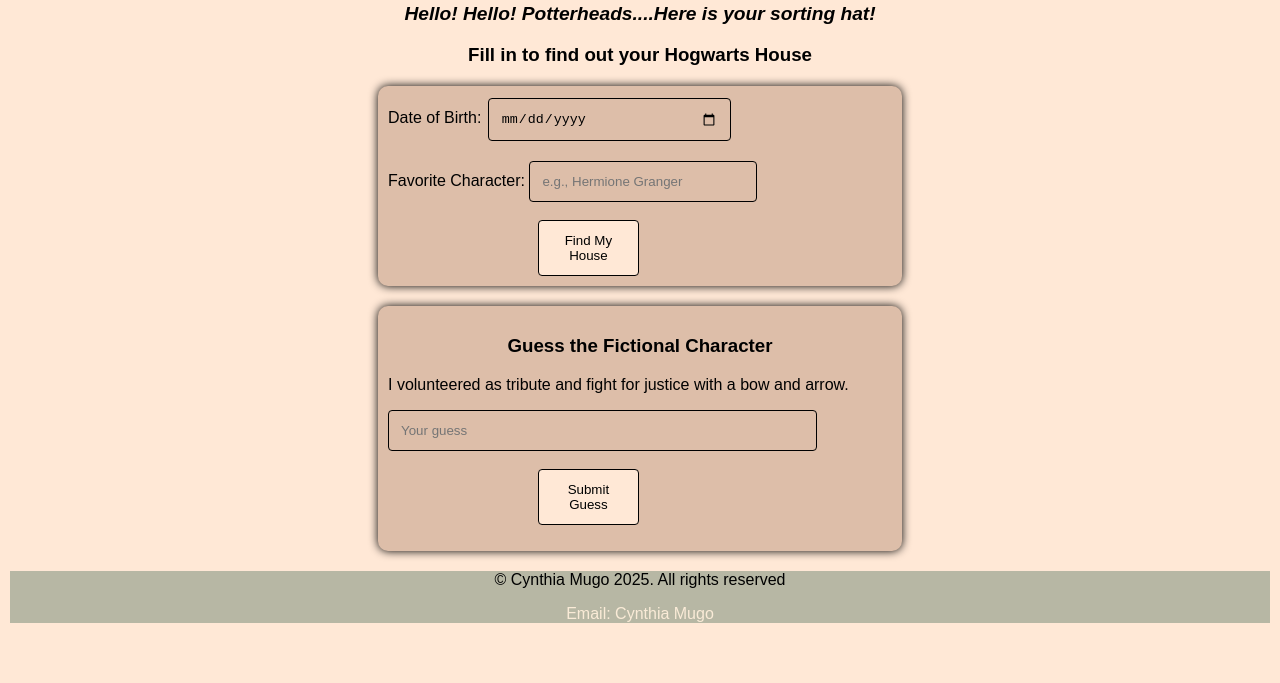
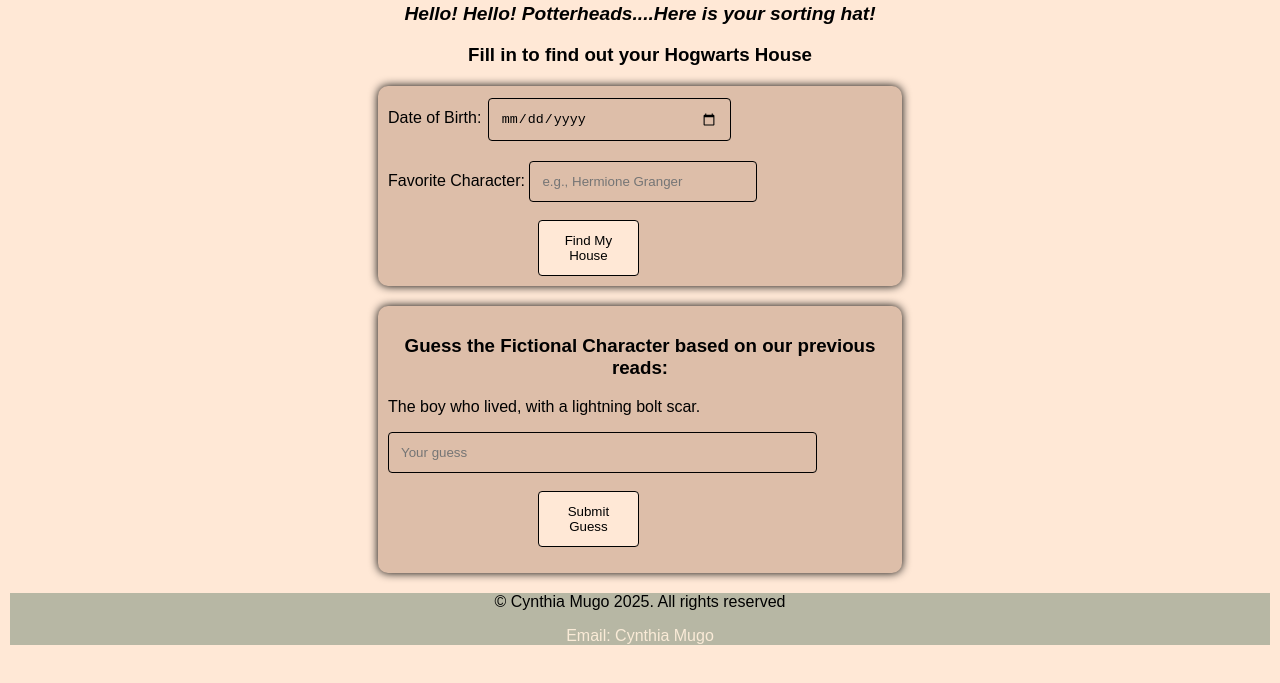
Before and after one commit to CynthiaMugo/Foundations-final, a plain HTML site: page fun.html in a window 1280 px wide. Shown: the part 103-786 px from the top of the page. Drawn offline with Linux system fonts and the light colour scheme.

Commit message:
Update guess game with improved prompt

```diff
--- a/fun.html
+++ b/fun.html
@@ -44,7 +44,7 @@
 
       <!-- Form for quiz -->
       <div id="guess-game">
-        <h3>Guess the Fictional Character</h3>
+        <h3>Guess the Fictional Character based on our previous reads:</h3>
         <p id="clue">Clue will appear here...</p>
 
         <input type="text" id="guess-input" placeholder="Your guess"><br><br>
--- a/src/funscript.js
+++ b/src/funscript.js
@@ -14,7 +14,24 @@
     {
       name: "Katniss Everdeen",
       clue: "I volunteered as tribute and fight for justice with a bow and arrow."
+    },
+    {
+        name: "Daphne Bridgerton",
+        clue: "The diamond of the season who falls for a duke with a secret."
+    },
+    {   name: "Simon Basset",
+        clue: "A duke who swore never to marry... until he met her."
+    },
+    {   name: "Eve Dallas",
+        clue: "A tough-as-nails detective with a haunted past."
+    },
+    {   name: "Roarke",
+        clue: "A reformed billionaire criminal with a soft spot for justice—and for her."
+    },
+    {   name: "Harry Potter",
+        clue: "The boy who lived, with a lightning bolt scar."
     }
+
   ];
 
   let currentCharacter = characters[Math.floor(Math.random() * characters.length)];
```
